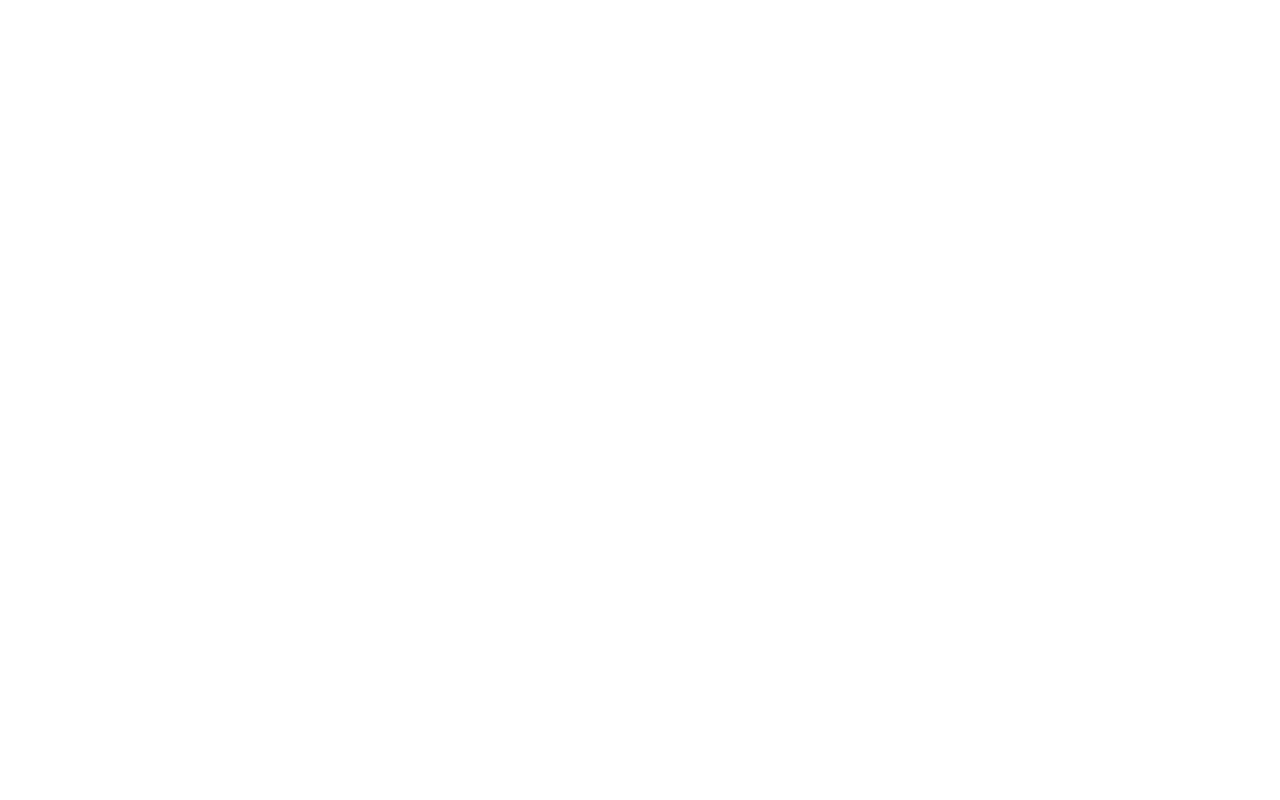
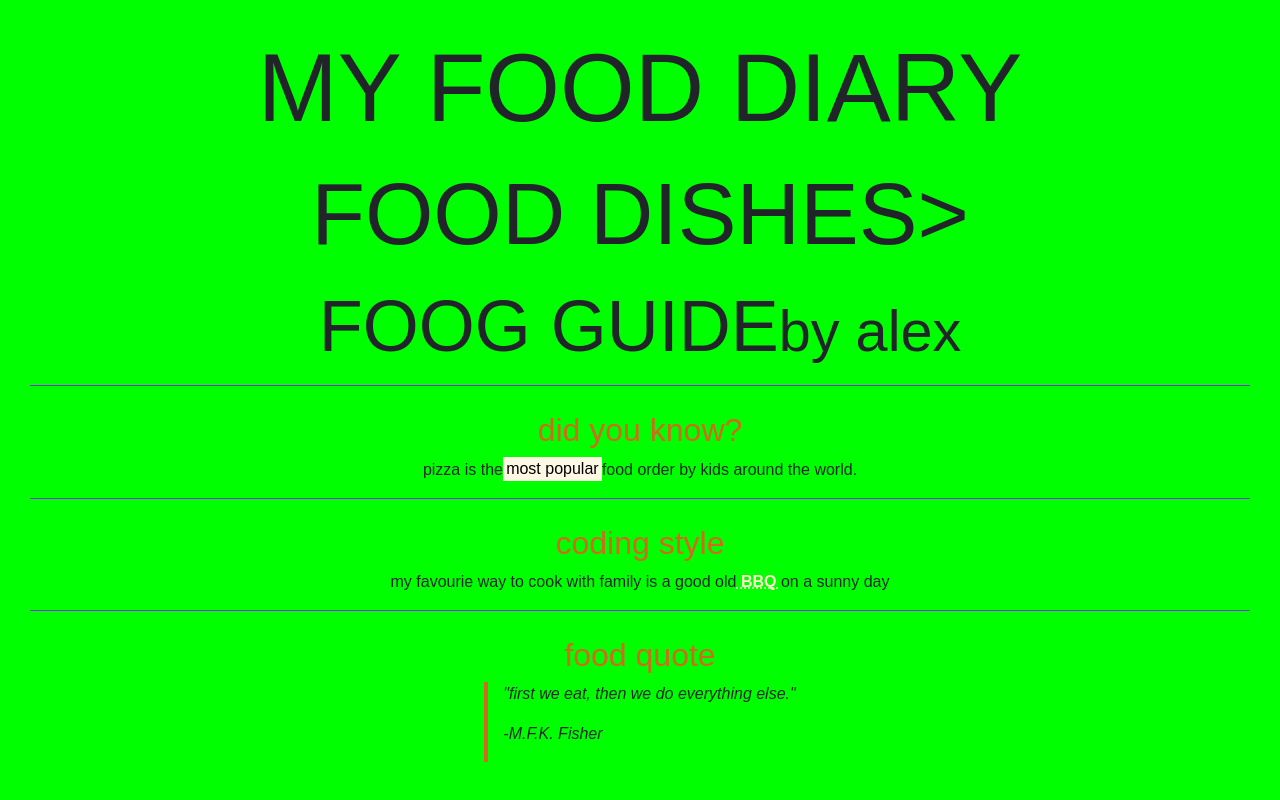
Before and after one commit to samr-iddh/css, a plain HTML site: page index.html in a window 1280 px wide. Drawn offline with nearby package versions, Linux system fonts and the light colour scheme.

Commit message:
Add files via upload

```diff
--- a/index.html
+++ b/index.html
@@ -1,11 +1,43 @@
-<!DOCTYPE html>
-<html lang="en">
-  <head>
-    <title>Grid Example</title>
-    <meta name="viewport" content="width=device-width, initial-scale=1">
-    <meta charset="utf-8">
-    <link rel="stylesheet" href="https://maxcdn.bootstrapcdn.com/bootstrap/3.4.1/css/bootstrap.min.css">
-    <script src="https://ajax.googleapis.com/ajax/libs/jquery/3.4.1/jquery.min.js"></script>
-    <script src="https://maxcdn.bootstrapcdn.com/bootstrap/3.4.1/js/bootstrap.min.js"></script>
-  </head>
+<html>
+    <head>
+        <title> My food diary</title>
+        <link rel="stylesheet"
+        href="https://maxcdn.bootstrapcdn.com/bootstrap/4.3.1/css/bootstrap.min.css">
+        <style>
+        body{
+            background-color: lime;
+            font-family: Arial, Helvetica, sans-serif;
+            text-align: center;
+            padding: 30px;
+        }
+        h2{color: chocolate;margin-top: 25px;}
+        abbr{ color: blanchedalmond; font-weight: bold; cursor: help;}
+        blockquote{
+            border-left: 4px solid chocolate;
+            padding-left: 15px;
+            font-style: italic;
+            text-align: left;
+            display: inline-block;
+        }
+        hr{ border-color: blueviolet;}
+    </style>
+    </head>
+    <body>
+        <p class="display-1">MY FOOD DIARY</p>
+         <p class="display-2"MY> FOOD DISHES></p>
+          <p class="display-3">FOOG GUIDE<small>by alex</small></p>
+          <hr>
+          <h2>did you know?</h2>
+          <p>pizza is the<mark>most popular</mark>food order by kids around the world.</mark></p>
+          <hr>
+          <h2>coding style</h2>
+          <p>my favourie way to cook with family is a good old<abbr title="barbecue"> BBQ </abbr>on a sunny day</p>
+          <hr>
+          <h2>food quote</h2>
+        <blockquote>
+            <p>"first we eat, then we do everything else."</p>
+            <p>-M.F.K. Fisher</p>
+        </blockquote>
+
+    </body>
 </html>
```
